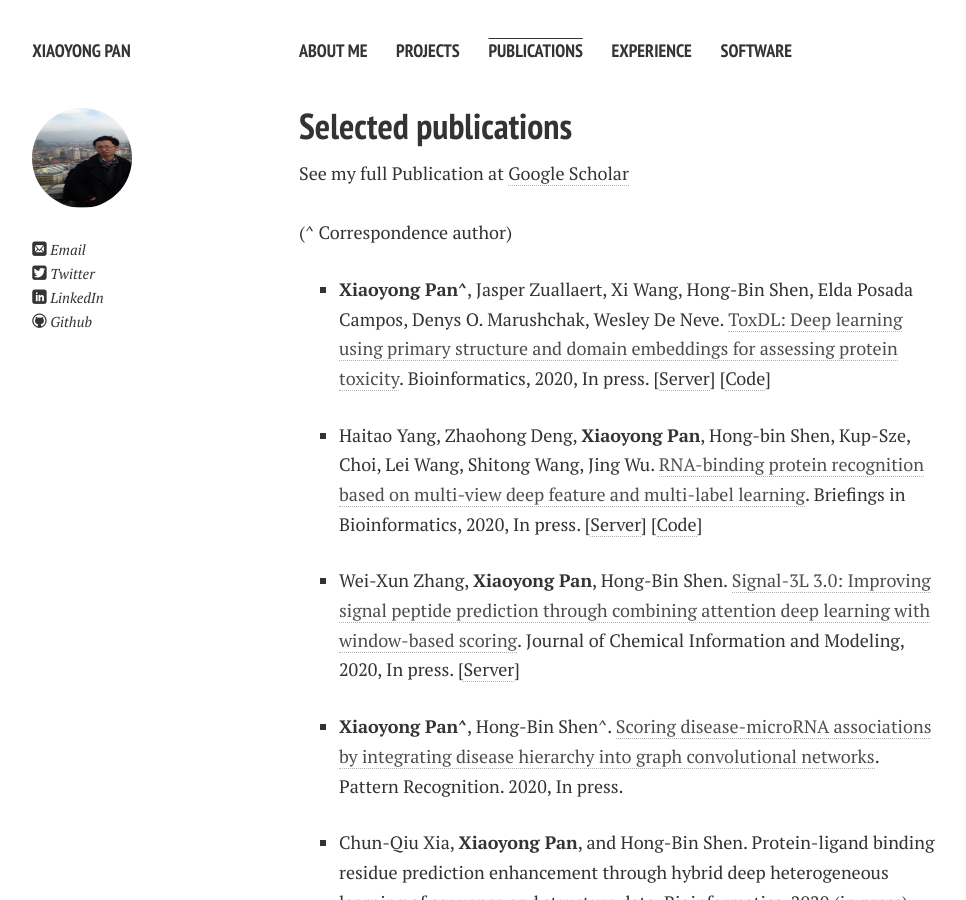
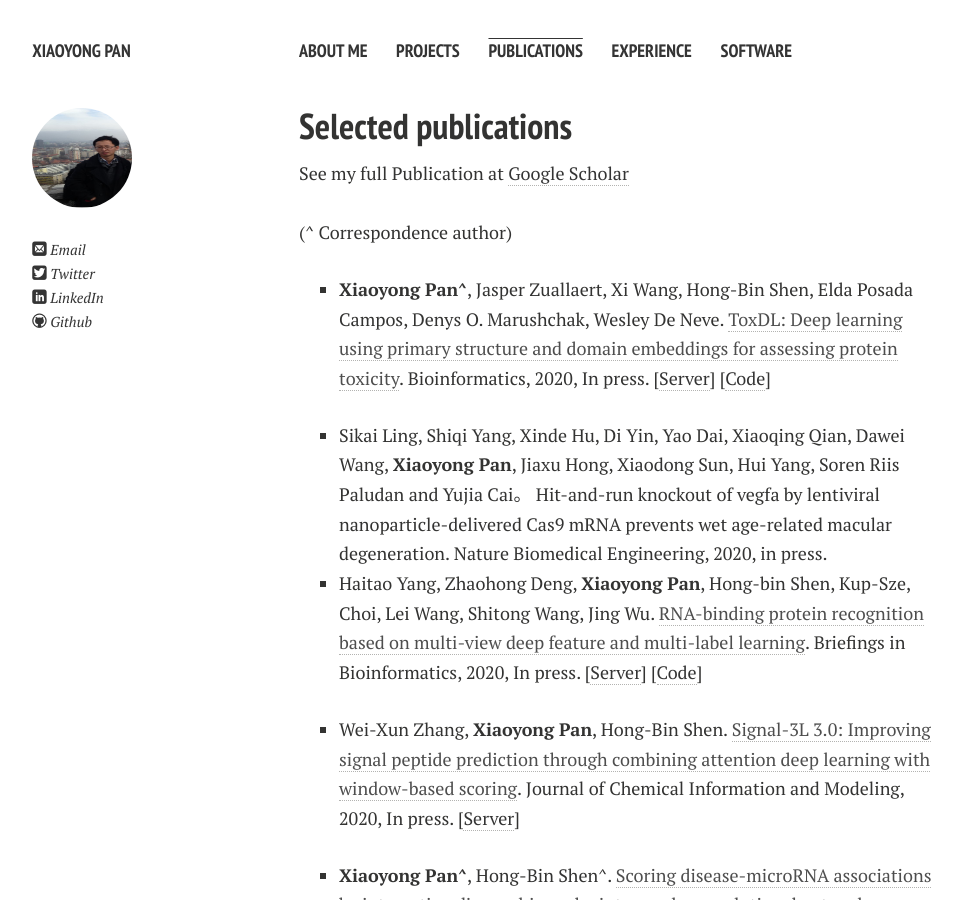
Before and after one commit to xypan1232/xypan1232.github.io, a Jekyll site: the page built from publications.md, in a window 1280 px wide and 900 px high. Shown: the whole window, without its empty margins (21-987 px from the left). Built offline with Jekyll 4.4.1, drawn with Linux system fonts in a browser that asks for light colours; nearby versions of some CDN libraries; Markdown is read by kramdown in place of the engine named in the settings.

Commit message:
Update publications.md

```diff
--- a/publications.md
+++ b/publications.md
@@ -14,7 +14,9 @@ See my full Publication at <a href="https://scholar.google.com/citations?hl=en&u
 <li>
     <p><b>Xiaoyong Pan^</b>, Jasper Zuallaert, Xi Wang, Hong-Bin Shen, Elda Posada Campos, Denys O. Marushchak, Wesley De Neve. <a href="">ToxDL: Deep learning using primary structure and domain embeddings for assessing protein toxicity</a>. Bioinformatics, 2020, In press. [<a href="http://www.csbio.sjtu.edu.cn/bioinf/ToxDL">Server</a>]  [<a href="https://github.com/xypan1232/ToxDL">Code</a>]</p>
   </li>
-
+<li>
+	Sikai Ling, Shiqi Yang, Xinde Hu, Di Yin, Yao Dai, Xiaoqing Qian, Dawei Wang, <b>Xiaoyong Pan</b>, Jiaxu Hong, Xiaodong Sun, Hui Yang, Soren Riis Paludan and Yujia Cai。 Hit-and-run knockout of vegfa by lentiviral nanoparticle-delivered Cas9 mRNA prevents wet age-related macular degeneration. Nature Biomedical Engineering, 2020, in press.
+	 </li>
 <li>
     <p>Haitao Yang, Zhaohong Deng, <b>Xiaoyong Pan</b>, Hong-bin Shen, Kup-Sze, Choi, Lei Wang, Shitong Wang, Jing Wu. <a href="">RNA-binding protein recognition based on multi-view deep feature and multi-label learning</a>. Briefings in Bioinformatics, 2020, In press. [<a href="http://www.csbio.sjtu.edu.cn/bioinf/iDeepMV/">Server</a>]  [<a href="http://github.com/uchihayht/iDeepMV">Code</a>]</p>
   </li>
```
